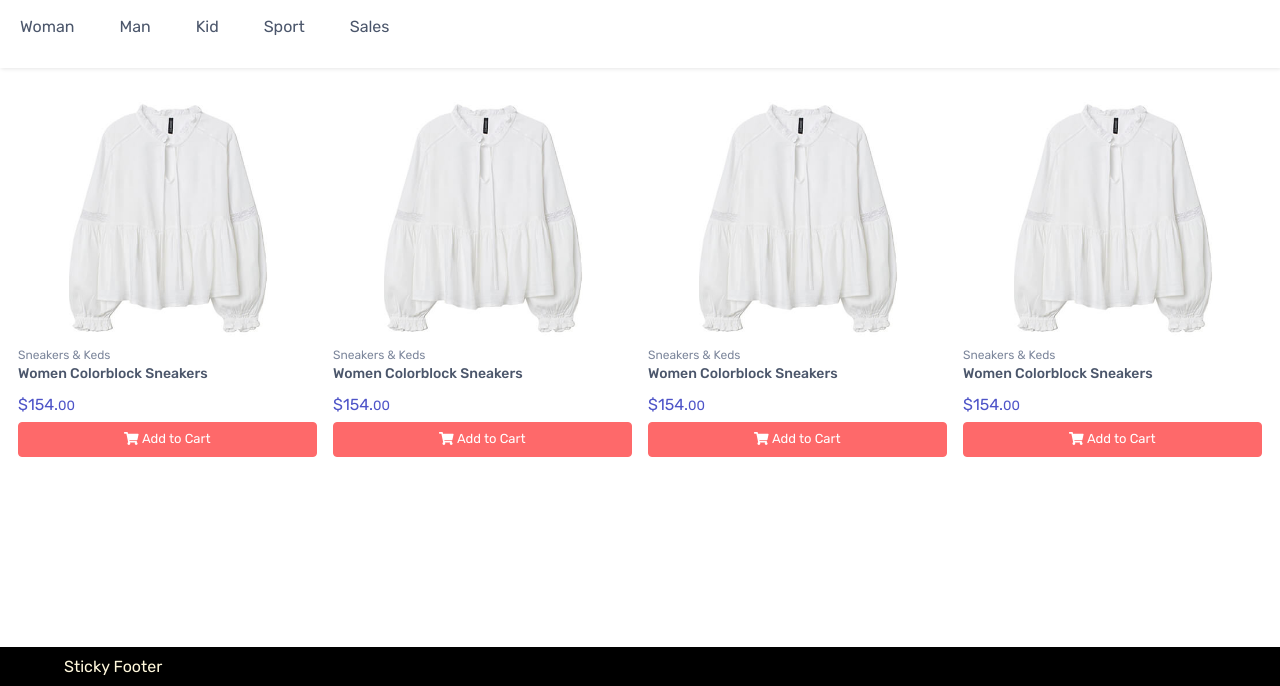
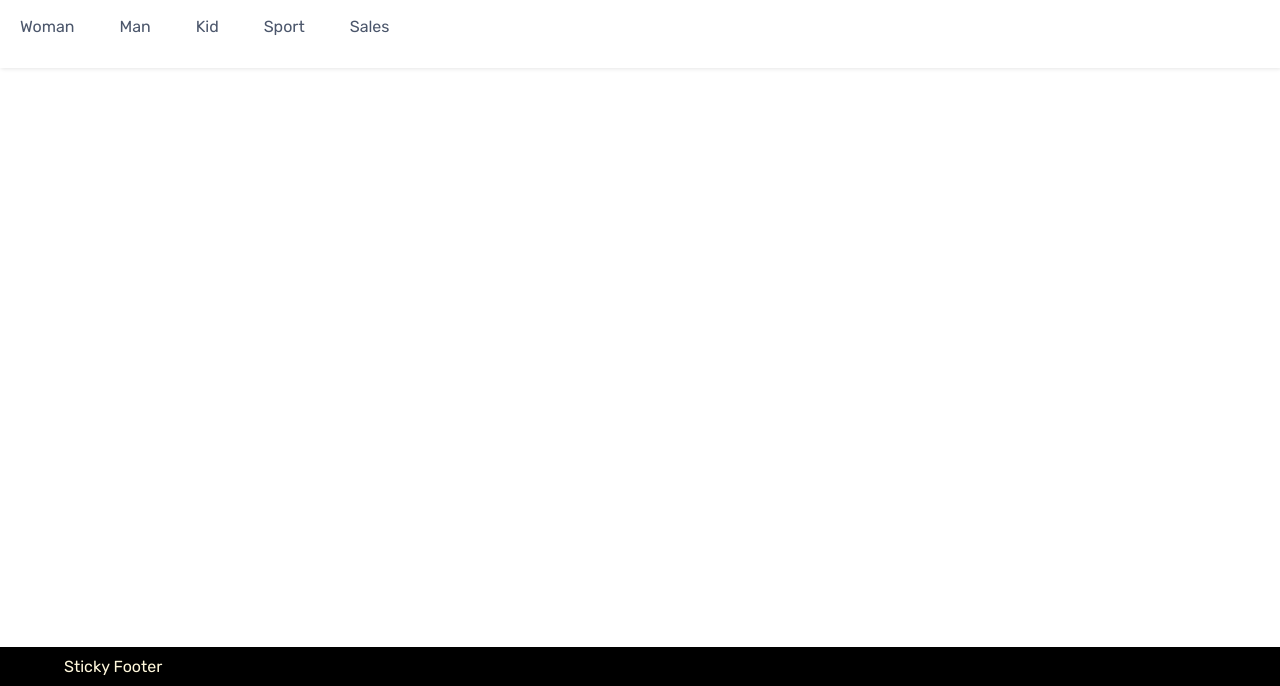
Before and after one commit to RooftopAcademy/fernando_alba_compartido, a plain HTML site: page product-list.html in a window 1280 px wide. Shown: the part 114-800 px from the top of the page. Drawn offline with Linux system fonts and the light colour scheme.

Commit message:
feat: create productItemView.js

```diff
--- a/product-list.html
+++ b/product-list.html
@@ -79,75 +79,8 @@
 
     <main class="d-flex main">
 
-        <div class="product-list d-flex">
-
-            <div class="product-item">
-                <a class="a product-item-img-box">
-                    <img class="product-item-img" src="images/products/02.jpg" alt="Product">
-                </a>
-                <div class="product-item-body d-flex">
-                    <a class="a product-category" href="#">Sneakers &amp; Keds</a>
-                    <h3 class="product-title"><a class="a" href="#">Women Colorblock Sneakers</a></h3>
-                    <div class="product-price">
-                        <span>$154.<small>00</small></span>
-                    </div>
-                    <button class="btn btn-primary add-to-card" type="button">
-                        <i class="fas fa-shopping-cart"></i>
-                        Add to Cart
-                    </button>
-                </div>
-            </div>
-
-            <div class="product-item">
-                <a class="a product-item-img-box">
-                    <img class="product-item-img" src="images/products/02.jpg" alt="Product">
-                </a>
-                <div class="product-item-body d-flex">
-                    <a class="a product-category" href="#">Sneakers &amp; Keds</a>
-                    <h3 class="product-title"><a class="a" href="#">Women Colorblock Sneakers</a></h3>
-                    <div class="product-price">
-                        <span>$154.<small>00</small></span>
-                    </div>
-                    <button class="btn btn-primary add-to-card" type="button">
-                        <i class="fas fa-shopping-cart"></i>
-                        Add to Cart
-                    </button>
-                </div>
-            </div>
-            <div class="product-item">
-                <a class="a product-item-img-box">
-                    <img class="product-item-img" src="images/products/02.jpg" alt="Product">
-                </a>
-                <div class="product-item-body d-flex">
-                    <a class="a product-category" href="#">Sneakers &amp; Keds</a>
-                    <h3 class="product-title"><a class="a" href="#">Women Colorblock Sneakers</a></h3>
-                    <div class="product-price">
-                        <span>$154.<small>00</small></span>
-                    </div>
-                    <button class="btn btn-primary add-to-card" type="button">
-                        <i class="fas fa-shopping-cart"></i>
-                        Add to Cart
-                    </button>
-                </div>
-            </div>
-
-            <div class="product-item">
-                <a class="a product-item-img-box">
-                    <img class="product-item-img" src="images/products/02.jpg" alt="Product">
-                </a>
-                <div class="product-item-body d-flex">
-                    <a class="a product-category" href="#">Sneakers &amp; Keds</a>
-                    <h3 class="product-title"><a class="a" href="#">Women Colorblock Sneakers</a></h3>
-                    <div class="product-price">
-                        <span>$154.<small>00</small></span>
-                    </div>
-                    <button class="btn btn-primary add-to-card" type="button">
-                        <i class="fas fa-shopping-cart"></i>
-                        Add to Cart
-                    </button>
-                </div>
-            </div>
-
+        <div class="product-list d-flex js-brand-list">
+            <!-- Render with javascript -->
         </div>
     </main>
 
```
Also changed, not shown: src/views/productItemView.js (added, +21 -0 lines).
